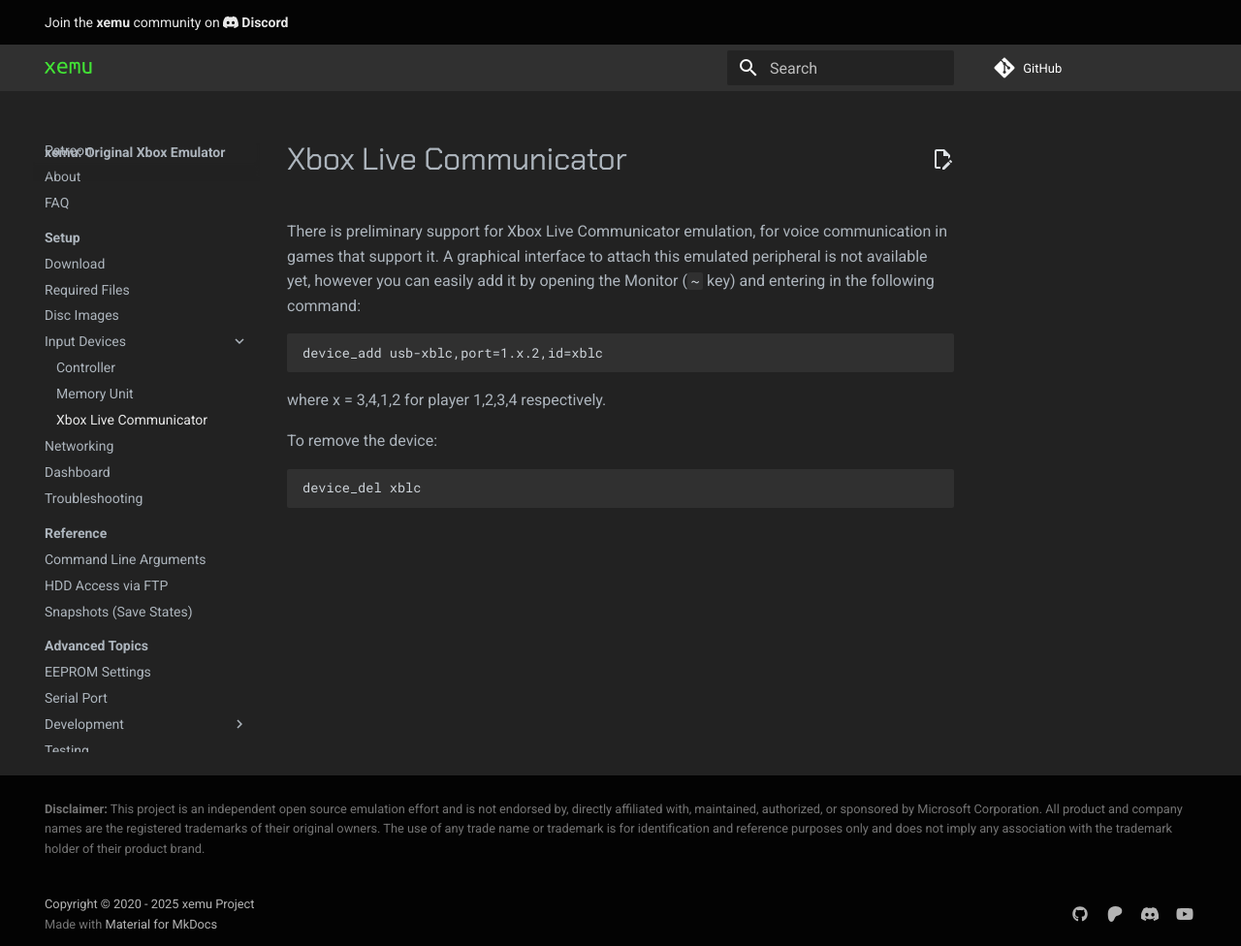
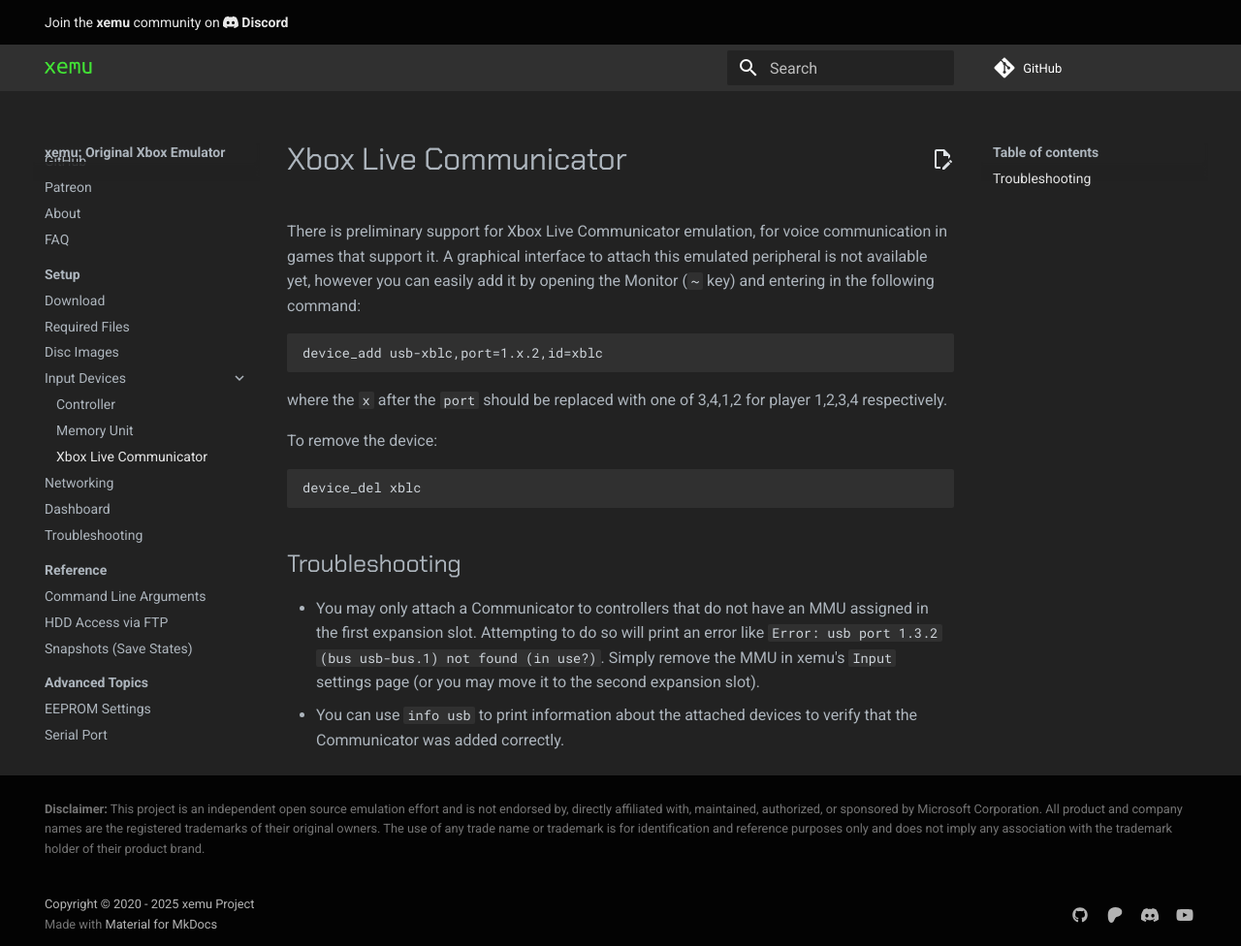
Before and after one commit to xemu-project/xemu-website, an MkDocs documentation site: the page built from docs/docs/xblc.md, in a window 1280 px wide and 976 px high. Shown: the whole window at 97% size. Built offline with MkDocs 1.6.1 and Material for MkDocs 9.7.7, drawn with Linux system fonts in a browser that asks for light colours; comment, search, counter and statistics services are not loaded.

Commit message:
Add some troubleshooting info to the xblc instructions.

````diff
--- a/docs/docs/xblc.md
+++ b/docs/docs/xblc.md
@@ -4,10 +4,15 @@ There is preliminary support for Xbox Live Communicator emulation, for voice com
 device_add usb-xblc,port=1.x.2,id=xblc
 ```
 
-where x = 3,4,1,2 for player 1,2,3,4 respectively.
+where the `x` after the `port` should be replaced with one of 3,4,1,2 for player 1,2,3,4 respectively.
 
 To remove the device:
 
 ```
 device_del xblc
 ```
+
+## Troubleshooting
+
+* You may only attach a Communicator to controllers that do not have an MMU assigned in the first expansion slot. Attempting to do so will print an error like `Error: usb port 1.3.2 (bus usb-bus.1) not found (in use?)`. Simply remove the MMU in xemu's `Input` settings page (or you may move it to the second expansion slot).
+* You can use `info usb` to print information about the attached devices to verify that the Communicator was added correctly.
````
